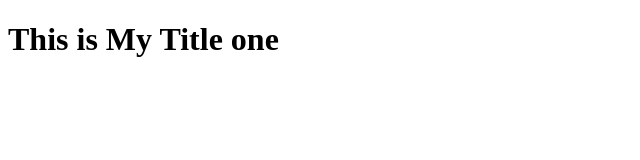
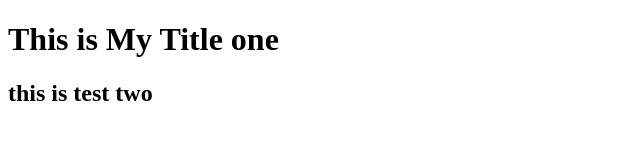
Before and after one commit to BuildNewAge01/result, a plain HTML site: page index.html in a window 1280 px wide. Shown: the whole page, without its empty margins (0-640 px from the left). Drawn offline with Linux system fonts and the light colour scheme.

Commit message:
add h2 elem

```diff
--- a/index.html
+++ b/index.html
@@ -7,5 +7,6 @@
 </head>
 <body>
     <h1>This is My Title one</h1>
+    <h2>this is test two</h2>
 </body>
 </html>
```
